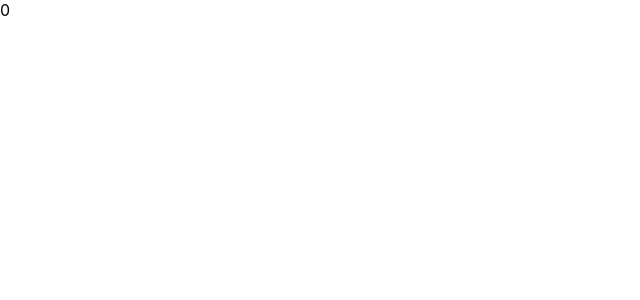
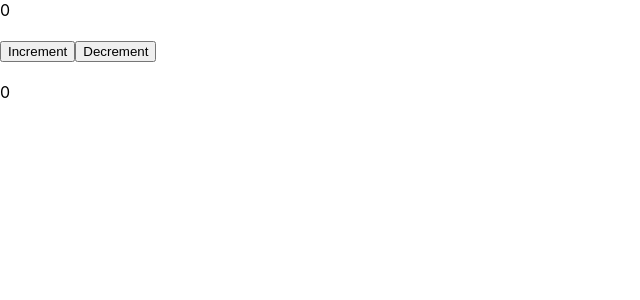
Before and after one commit to foverokavindz/react-redux-learning, a React (Create React App) app: page / in a window 1280 px wide. Shown: the top 300 px of the page, without its empty margins (0-640 px from the left). Built offline with nearby package versions, Linux system fonts and the light colour scheme.

Commit message:
Done video lesson 1

```diff
--- a/src/App.js
+++ b/src/App.js
@@ -1,11 +1,44 @@
-import { useSelector } from 'react-redux';
+import { useDispatch, useSelector } from 'react-redux';
 
 const App = () => {
   //store eken return ekak gnn puluwan function ekak widiyata
-  //meken access wenne store eka
+  //useSelectore use krnnr store eka access krnn meka redux walin dena function ekak
   const number = useSelector((store) => store.number);
 
-  return <div>{number}</div>;
+  // useDispatch hraha gnn reducer fuinction eken object eak pass krna eenaction eke ynne reducer eke action ekata
+  // etapsse eee actions switch case hrha filter krla thaama action kra krgnne
+  const dispatch = useDispatch();
+
+  return (
+    <div>
+      {number}
+      <br /> <br />
+      <div>
+        <button
+          onClick={() => {
+            dispatch({
+              type: 'increment',
+              payload: 7,
+            });
+          }}
+        >
+          Increment
+        </button>
+        <button
+          onClick={() => {
+            dispatch({
+              type: 'decrement',
+              payload: 7,
+            });
+          }}
+        >
+          Decrement
+        </button>
+      </div>
+      <br />
+      <div>{number}</div>
+    </div>
+  );
 };
 
 export default App;
--- a/src/store/reducer/number.js
+++ b/src/store/reducer/number.js
@@ -0,0 +1,20 @@
+//methna dana value eka dn redux store eke defualt value eka widiyata gihin thiyenne
+const defaultState = {
+  number: 0,
+};
+
+//mehema hadapu reduser functions wenama file ekak hdal dnn puluwan
+const reducer = (state = defaultState, action) => {
+  if (action.type === 'increment') {
+    return {
+      number: state.number + action.payload,
+    };
+  } else if (action.type === 'decrement') {
+    return {
+      number: state.number - action.payload,
+    };
+  }
+  return state;
+};
+
+export default reducer;
--- a/src/store/store.js
+++ b/src/store/store.js
@@ -1,19 +1,9 @@
 import { createStore } from 'redux';
 
-//methna dana value eka dn redux store eke defualt value eka widiyata gihin thiyenne
-const defaultState = {
-  number: 0,
-};
+import reducer from './reducer/number';
+// step - how change values in store
 
-//mehema hadapu reduser functions wenama file ekak hdal dnn puluwan
-const reducer = (state = defaultState, action) => {
-  return state;
-};
-
-// create store eke reduser function eke default state eka methna pass krnne na
-// eka reduser function eka athulema passs kra
-// store ekak hdaddi default state ekak denna one
-
+//store eke statew eka wens krna function eka thma dispatch() kiyne
 const store = createStore(reducer);
 
 export default store;
```
